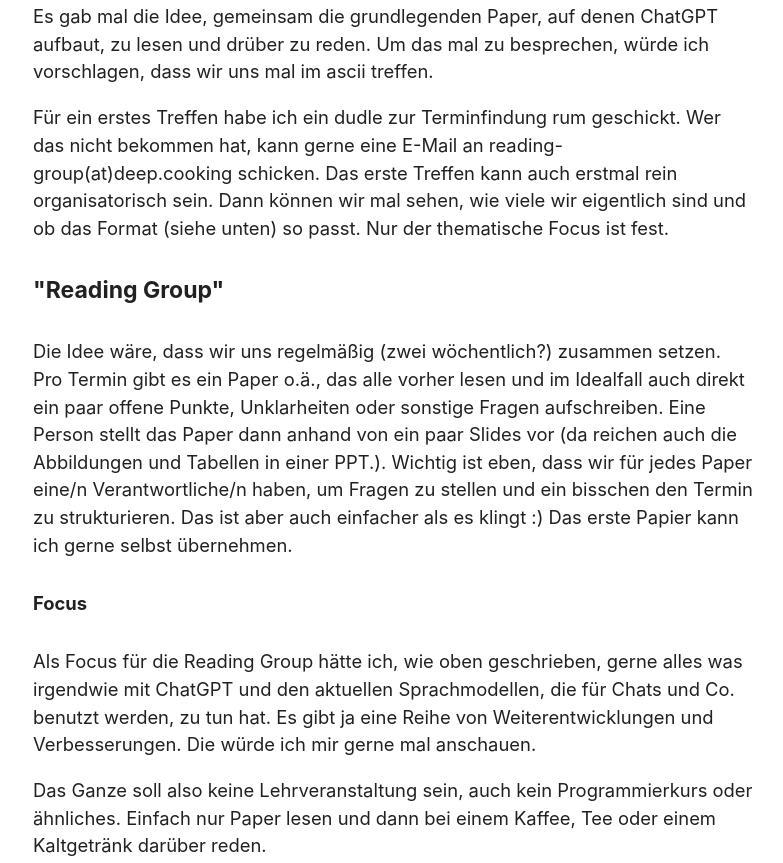
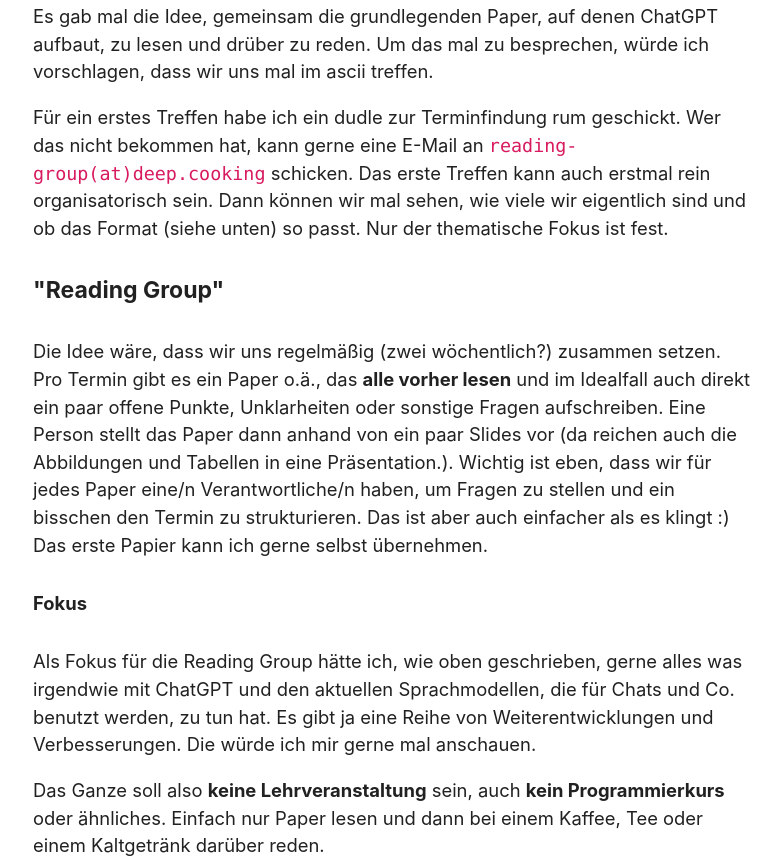
Before and after one commit to ascii-dresden/reading-group, a plain HTML site: page index.html in a window 1280 px wide. Shown: the part 290-1153 px from the top of the page, without its empty margins (247-1030 px from the left). Drawn offline with Linux system fonts and the light colour scheme.

Commit message:
more markup and highlighting

```diff
--- a/index.html
+++ b/index.html
@@ -21,32 +21,32 @@
     </p>
       <p>
           Für ein erstes Treffen habe ich ein dudle zur Terminfindung rum geschickt. Wer das nicht bekommen hat, kann
-          gerne eine E-Mail an reading-group(at)deep.cooking schicken. Das erste Treffen kann auch erstmal rein
+          gerne eine E-Mail an <code>reading-group(at)deep.cooking</code> schicken. Das erste Treffen kann auch erstmal rein
           organisatorisch sein. Dann können wir mal sehen, wie viele wir eigentlich sind und ob das Format (siehe unten)
-          so passt. Nur der thematische Focus ist fest.
+          so passt. Nur der thematische Fokus ist fest.
       </p>
 
       <h4>"Reading Group"</h4>
       <p>
           Die Idee wäre, dass wir uns regelmäßig (zwei wöchentlich?) zusammen setzen. Pro Termin gibt es ein Paper o.ä.,
-          das alle vorher lesen und im Idealfall auch direkt ein paar offene Punkte, Unklarheiten oder sonstige Fragen
+          das <b>alle vorher lesen</b> und im Idealfall auch direkt ein paar offene Punkte, Unklarheiten oder sonstige Fragen
           aufschreiben. Eine Person stellt das Paper dann anhand von ein paar Slides vor (da reichen auch die
-          Abbildungen und Tabellen in einer PPT.). Wichtig ist eben, dass wir für jedes Paper eine/n Verantwortliche/n
+          Abbildungen und Tabellen in eine Präsentation.). Wichtig ist eben, dass wir für jedes Paper eine/n Verantwortliche/n
           haben, um Fragen zu stellen und ein bisschen den Termin zu strukturieren. Das ist aber auch einfacher als es
           klingt :) Das erste Papier kann ich gerne selbst übernehmen.
       </p>
 
       <h5>
-          Focus
+          Fokus
       </h5>
       <p>
-          Als Focus für die Reading Group hätte ich, wie oben geschrieben, gerne alles was irgendwie mit ChatGPT und
+          Als Fokus für die Reading Group hätte ich, wie oben geschrieben, gerne alles was irgendwie mit ChatGPT und
           den aktuellen Sprachmodellen, die für Chats und Co. benutzt werden, zu tun hat. Es gibt ja eine Reihe von
           Weiterentwicklungen und Verbesserungen. Die würde ich mir gerne mal anschauen.
       </p>
 
       <p>
-          Das Ganze soll also keine Lehrveranstaltung sein, auch kein Programmierkurs oder ähnliches. Einfach nur Paper
+          Das Ganze soll also <b>keine Lehrveranstaltung</b> sein, auch <b>kein Programmierkurs</b> oder ähnliches. Einfach nur Paper
           lesen und dann bei einem Kaffee, Tee oder einem Kaltgetränk darüber reden.
       </p>
 
@@ -70,6 +70,7 @@
           <li>Dataset for RLHF: <a href="https://drive.google.com/file/d/10iR5hKwFqAKhL3umx8muOWSRm7hs5FqX/view" target="_blank" rel="noopener noreferrer">https://drive.google.com/file/d/10iR5hKwFqAKhL3umx8muOWSRm7hs5FqX/view</a></li>
           <li>FlashAttention: <a href="https://arxiv.org/pdf/2205.14135.pdf" target="_blank" rel="noopener noreferrer">https://arxiv.org/pdf/2205.14135.pdf</a></li>
           <li>Orca: Progressive Learning from Complex Explanation Traces of GPT-4: <a href="https://arxiv.org/pdf/2306.02707.pdf" target="_blank" rel="noopener noreferrer">https://arxiv.org/pdf/2306.02707.pdf</a></li>
+          <li>Quantization: ?</li>
       </ul>
 
       <p>
@@ -90,7 +91,7 @@
       </p>
 
     <h4>Kontakt</h4>
-    <p>Anja: reading-group(at)deep.cooking</p>
+    <p>Anja: <code>reading-group(at)deep.cooking</code></p>
   </main>
 
   <footer>
```
